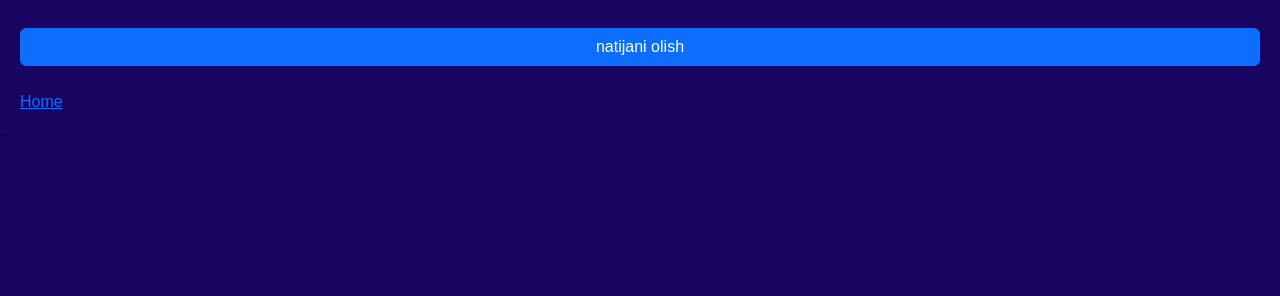
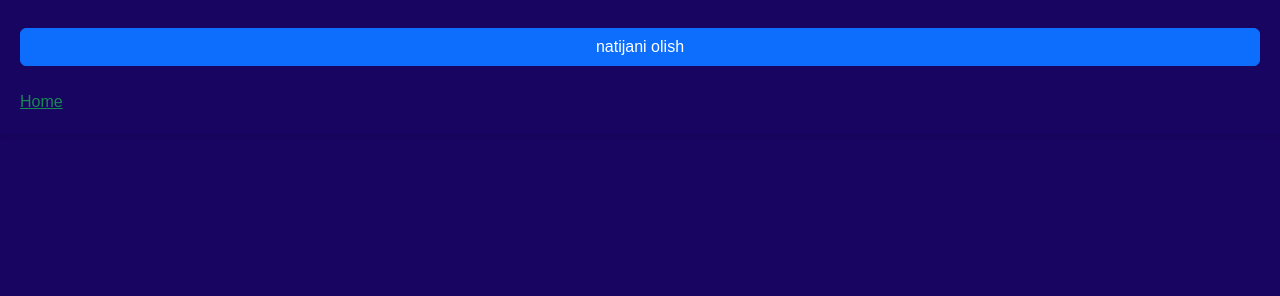
Before and after one commit to quvvatullayev/elektronica, a Django app: page /eliment_info/1/ in a window 1280 px wide. Shown: the part 504-800 px from the top of the page. Run offline with Django 4.2, Linux system fonts and the light colour scheme; tables that the repository leaves empty hold one stand-in row (values such as "Sample post").

Commit message:
add link color

```diff
--- a/elektronica/templates/elements.html
+++ b/elektronica/templates/elements.html
@@ -61,7 +61,7 @@
             </div>
         {% endfor %}
     </div><br>
-    <a href="https://elektronica.pythonanywhere.com/">Home</a>
+    <a class="link-success" href="https://elektronica.pythonanywhere.com/">Home</a>
 
 </body>
 </html>
--- a/elektronica/templates/eliment_info.html
+++ b/elektronica/templates/eliment_info.html
@@ -97,7 +97,7 @@
             <button type="submit" class="btn btn-primary col-12">natijani olish</button>
         </div>
     </form><br>
-    <a href="https://elektronica.pythonanywhere.com">Home</a>
+    <a class="link-success" href="https://elektronica.pythonanywhere.com">Home</a>
 
 </body>
 </html>
```
